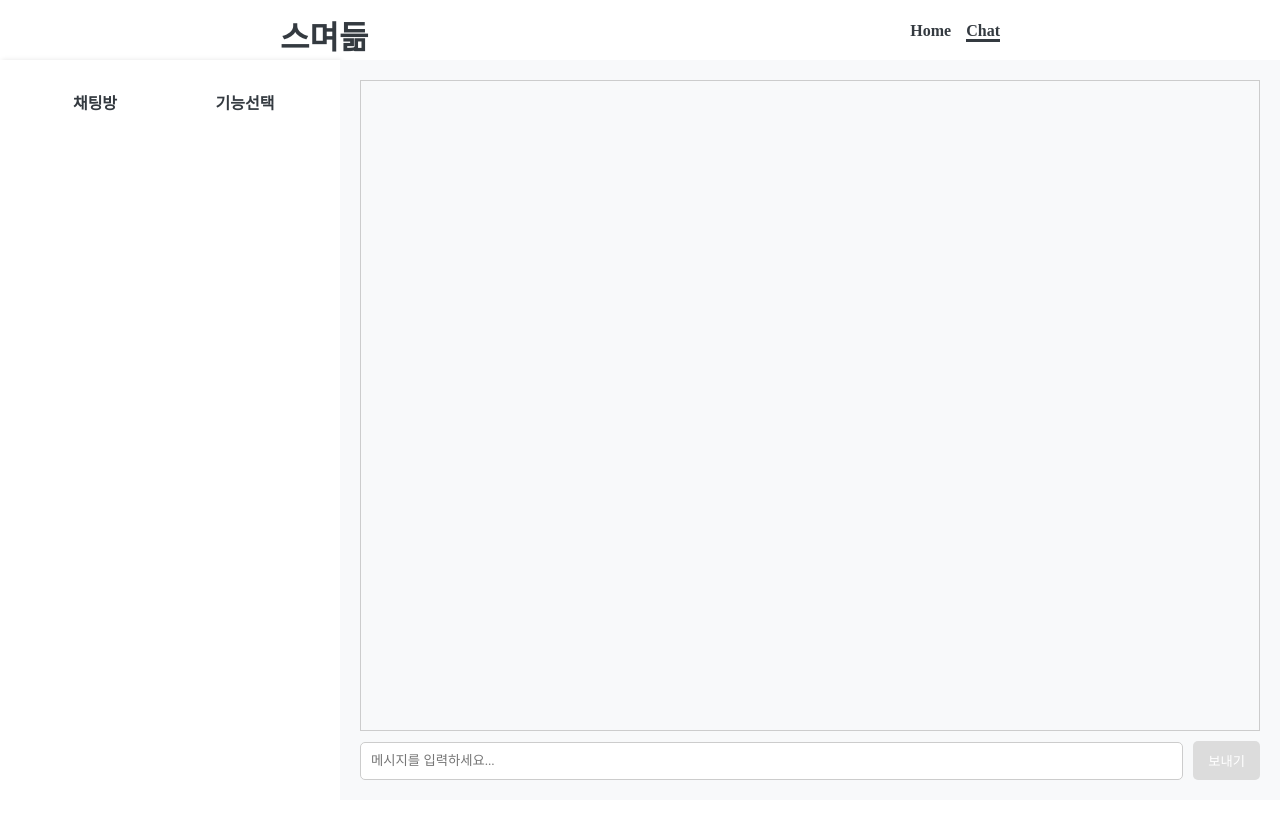
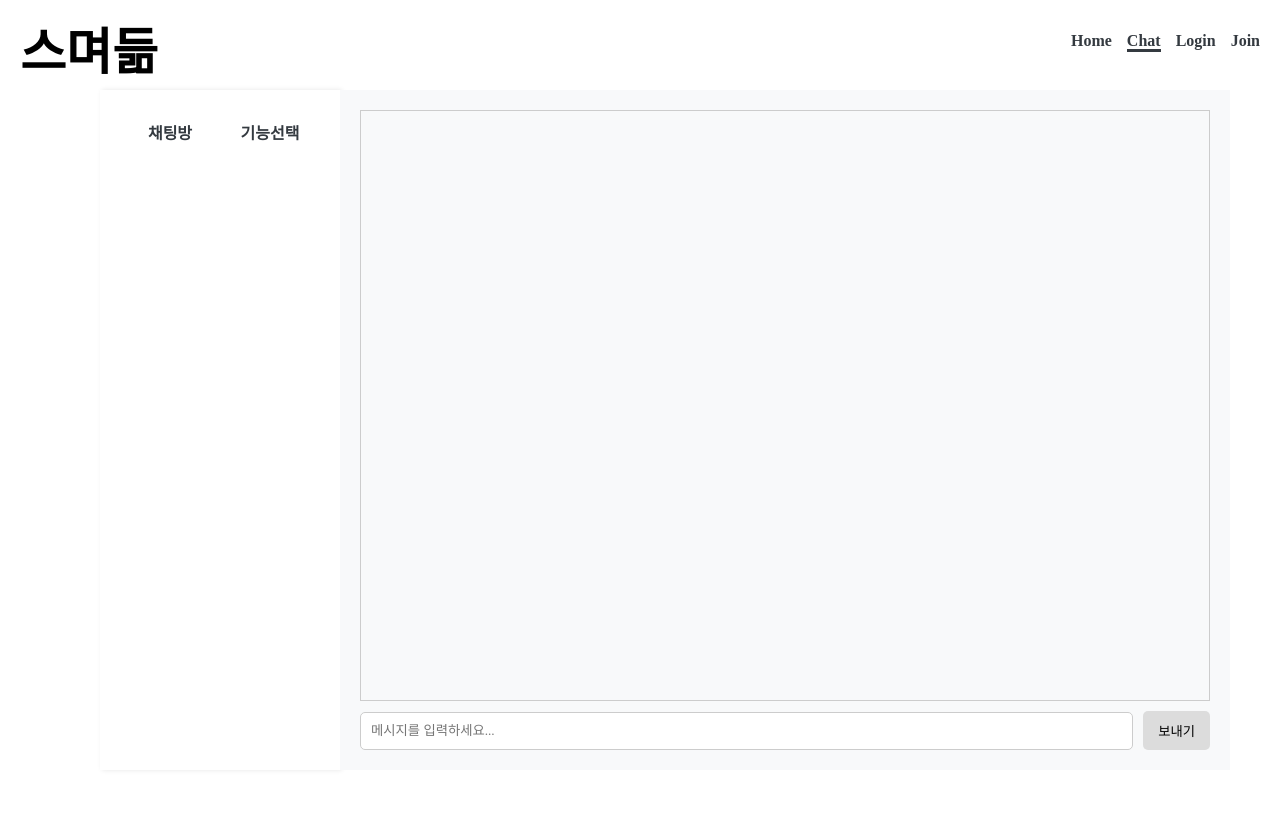
Before and after one commit to tovin4613/bida_hackathon, a Django app: page /chat/ in a window 1280 px wide. Before the commit the page ends 780 px from the top, so only its background shows below. Run offline with Django 4.2, Linux system fonts and the light colour scheme; some web fonts are replaced.

Commit message:
헤더수정

```diff
--- a/chat/static/gtp/style.css
+++ b/chat/static/gtp/style.css
@@ -4,40 +4,40 @@
 
 .logo{
   font-family: 'NanumHaRamCe';
-  font-size: 50;
+  font-size: 50px;
 }
 
 html, body {
   margin: 0;
   height: 100%;
-  background-color: #E1F5FE;
+  background-color: white;
   color: #343a40;
 }
 
 /* header */
 header {
-  height: 60px;
+  height: 80px;
   background-color: white;
-  color: #343a40;
+  color: black;
   /* 네비게이션 바 타이틀 글자 색 */
 }
 
 header>.wrap {
-  max-width: 720px;
+  max-width: 1400px;
   margin: 0 auto; /* 레이아웃 가운데 정렬 */
   padding: 12px 20px;
 }
 
 header>.wrap>.logo {
-  font-size: 32px;
-  margin-top: 10px;
+  font-size: 50px;
+  margin-top: 5px;
   font-weight: bold;
 }
 
 header>.wrap>ul {
   float: right;
   list-style: none;
-  margin-top: 10px;
+  margin-top: 20px;
 }
 
 header>.wrap>ul>li {
@@ -85,10 +85,13 @@ main {
 }
 
 main .side-panel {
-  width: 300px;
+  width: 200px;
   background-color: #FFFFFF;
   padding: 20px;
   box-shadow: 2px 0 5px rgba(0,0,0,0.1);
+  margin-left: 100px;
+  margin-bottom: 50px;
+  margin-top: 10px;
 }
 
 main .side-panel button {
@@ -114,6 +117,10 @@ main .message-section {
   background-color: #F8F9FA;
   display: flex;
   flex-direction: column;
+  margin-right: 50px;
+  margin-bottom: 50px;
+  margin-top: 10px;
+  max-width: 1000px;
 }
 
 main .mode {
@@ -147,7 +154,7 @@ main .mode {
   border: none;
   border-radius: 5px;
   background-color: #dcdcdc; /* Changed to blue */
-  color: white;
+  color: black;
   cursor: pointer;
 }
 
@@ -196,6 +203,11 @@ main .mode {
   margin-right: 5px;
 }
 
+[type="radio"],
+span {
+  vertical-align: middle;
+}
+
 /* 기본스타일을 없애고, 버튼모양을 구현한다. */
 input[type='radio'] {
   -webkit-appearance: none;
@@ -207,6 +219,7 @@ input[type='radio'] {
   border-radius: 50%;
   outline: none;
   cursor: pointer;
+  position: relative;
 }
 
 /* // 체크될 시에, 변화되는 스타일 설정 */
--- a/chat/templates/gpt/index.html
+++ b/chat/templates/gpt/index.html
@@ -27,6 +27,8 @@
             <ul>
                 <li><a href="{% url 'index' %}">Home</a></li>
                 <li><a href="{% url 'chat:index' %}" class="active">Chat</a></li>
+                <li><a href="{% url 'index' %}">Login</a></li>
+                <li><a href="{% url 'index' %}">Join</a></li>
             </ul>
         </nav>
     </header>
@@ -43,15 +45,16 @@
             <div class="check-list">
                 <div class="check-mode">
                     <input type="radio" id="function1" name="function" />
-                    <label for="function1">언어 순화</label>
+                    <span> 언어 순화 </span>
                 </div>
                 <div class="check-mode">
                     <input type="radio" id="function2" name="function" />
-                    <label for="function2">MBTI 맞춤 대화</label>
+                    <span> MBTI 맞춤 대화 </span>
+                    {% comment %} <label for="function2">MBTI 맞춤 대화</label> {% endcomment %}
                 </div>
                 <div class="check-mode">
                     <input type="radio" id="function3" name="function" />
-                    <label for="function3">타직군 간 대화</label>
+                    <span> 타직군 간 대화 </span>
                 </div>
 
             </div>
--- a/templates/index.html
+++ b/templates/index.html
@@ -21,6 +21,8 @@
             <ul>
                 <li><a href="{% url 'index' %}" class="active">Home</a></li>
                 <li><a href="{% url 'chat:index' %}">Chat</a></li>
+                <li><a href="{% url 'index' %}">Login</a></li>
+                <li><a href="{% url 'index' %}">Join</a></li>
             </ul>
         </nav>
     </header>
```
Also changed, not shown: static/css/main.css (+7 -6 lines).
